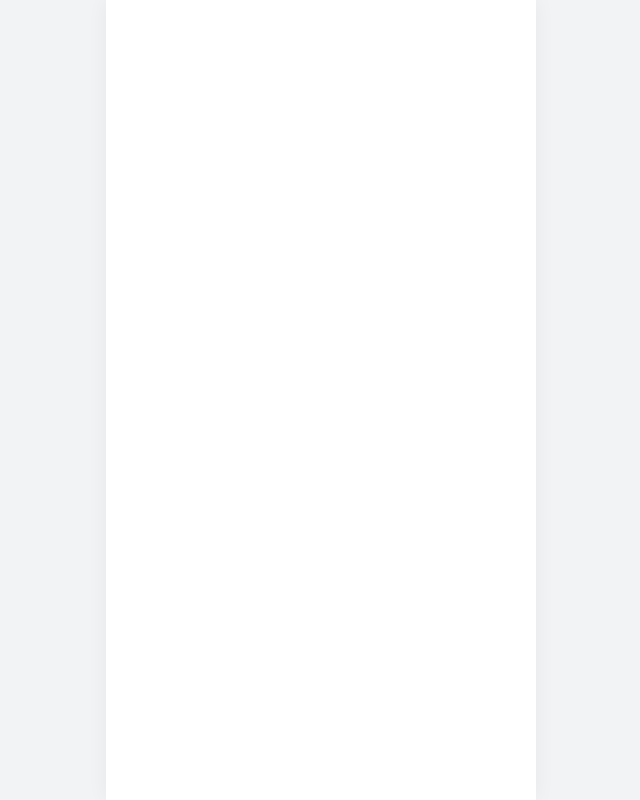
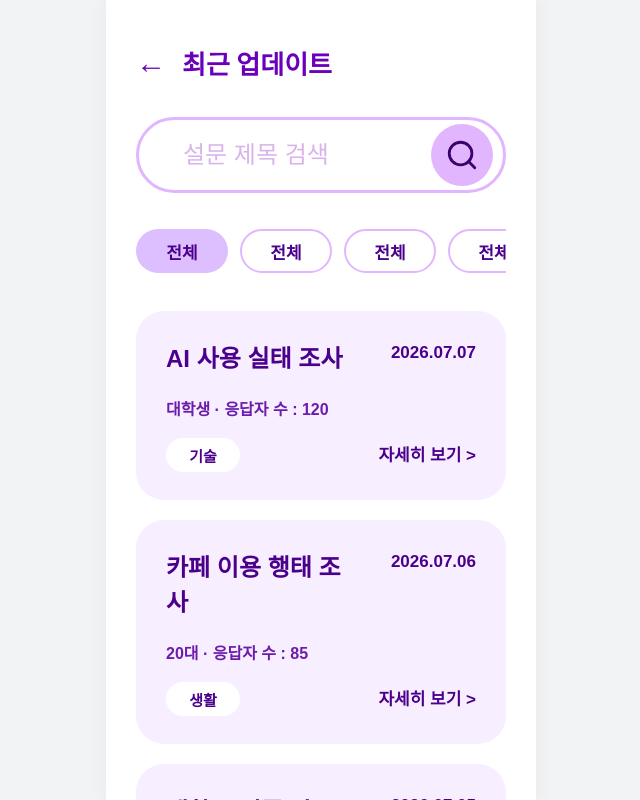
Before and after one commit to kah070809-rgb/Loopa-frontend, a React (Vite) app: page /archiveextra in a window 1280 px wide. Before the commit this address had no page. Shown: the whole page, without its empty margins (319-959 px from the left). Built offline with nearby package versions, Linux system fonts and the light colour scheme.

Commit message:
공공아카이브 더보기화면 구현&아카이브 메인화면과 화면전환 가능

```diff
--- a/src/App.jsx
+++ b/src/App.jsx
@@ -4,7 +4,8 @@ import AppLayout from './styles/AppLayout';
 import Register from "./pages/Register";
 import Login from "./pages/Login";
 import Landing from './pages/Landing';
-import PublicArchiveMain from './pages/PublicArchiveMain';
+import PublicArchiveMain from './pages/publicarchive/PublicArchiveMain';
+import ArchiveExtra from './pages/publicarchive/ArchiveExtra';
 // 💡 1. AppLayout 컴포넌트를 불러옵니다 (경로 확인 필수!)
 //import './App.css';
 
@@ -29,6 +30,7 @@ function App() {
           <Route path="/login" element={<Login />} />
           <Route path="/landing" element={<Landing />} />
           <Route path="/archivemain" element={<PublicArchiveMain />}/>
+          <Route path="/archiveextra" element={<ArchiveExtra />}/>
         </Routes>
       </AppLayout>
     </BrowserRouter>
--- /dev/null
+++ b/src/pages/publicarchive/ArchiveExtra.css
@@ -0,0 +1,112 @@
+.archive-extra-page {
+  width: 100%;
+  min-height: 100vh;
+  padding: 44px 30px;
+  box-sizing: border-box;
+  background-color: #ffffff;
+}
+.archive-extra-header {
+  display: flex;
+  align-items: center;
+  gap: 16px;
+  margin-bottom: 36px;
+}
+
+.archive-extra-back-button {
+  border: none;
+  background: none;
+  padding: 0;
+  color: #6a00b9;
+  font-size: 30px;
+  font-weight: 700;
+  cursor: pointer;
+  line-height: 1;
+}
+
+.archive-extra-title {
+  margin: 0;
+  color: #6a00b9;
+  font-size: 26px;
+  font-weight: 600;
+}
+
+.archive-extra-search-box {
+  width: 100%;
+  height: 76px;
+  border: 3px solid #e2b5ff;
+  border-radius: 40px;
+  box-sizing: border-box;
+
+  display: flex;
+  align-items: center;
+  padding: 0 10px 0 42px;
+  margin-bottom: 36px;
+}
+
+.archive-extra-search-input {
+  flex: 1;
+  min-width: 0;
+  border: none;
+  outline: none;
+  color: #6a00b9;
+  font-size: 24px;
+  font-weight: 400;
+  background: transparent;
+}
+
+.archive-extra-search-input::placeholder {
+  color: #d9b4ec;
+}
+
+.archive-extra-search-button {
+  flex-shrink: 0;
+  width: 62px;
+  height: 62px;
+  border: none;
+  border-radius: 50%;
+  background-color: #e2b5ff;
+  color: #3d006f;
+  font-size: 34px;
+
+  display: flex;
+  align-items: center;
+  justify-content: center;
+  cursor: pointer;
+}
+
+.archive-extra-filter-row {
+  display: flex;
+  gap: 12px;
+  overflow-x: auto;
+  margin-bottom: 34px;
+  padding-bottom: 4px;
+}
+
+.archive-extra-filter-row::-webkit-scrollbar {
+  display: none;
+}
+
+.archive-extra-filter-button {
+  flex-shrink: 0;
+  min-width: 92px;
+  height: 44px;
+  border: 2px solid #e2b5ff;
+  border-radius: 24px;
+  background-color: #ffffff;
+  color: #4b008c;
+  font-size: 17px;
+  font-weight: 700;
+  cursor: pointer;
+}
+
+.archive-extra-filter-button.selected {
+  border: none;
+  background-color: #ddbfff;
+  color: #4b008c;
+}
+
+.archive-extra-card-list {
+  display: flex;
+  flex-direction: column;
+  gap: 20px;
+}
--- /dev/null
+++ b/src/pages/publicarchive/ArchiveExtra.jsx
@@ -0,0 +1,100 @@
+import { FiSearch } from "react-icons/fi";
+import { useState } from "react";
+import { useNavigate } from "react-router-dom";
+import SurveyPreviewCard from "./archivecomponents/SurveyPreviewCard";
+import "./ArchiveExtra.css"
+
+function ArchiveExtra() {
+    const navigate = useNavigate();
+
+    const [selectedSurveyId, setSelectedSurveyId] = useState(null);
+
+    const surveys = [
+  {
+    id: 1,
+    title: "AI 사용 실태 조사",
+    target: "대학생",
+    responseCount: 120,
+    category: "기술",
+    updatedAt: "2026.07.07",
+  },
+  {
+    id: 2,
+    title: "카페 이용 행태 조사",
+    target: "20대",
+    responseCount: 85,
+    category: "생활",
+    updatedAt: "2026.07.06",
+  },
+  {
+    id: 3,
+    title: "대학교 팀플 만족도 조사",
+    target: "대학생",
+    responseCount: 210,
+    category: "교육",
+    updatedAt: "2026.07.05",
+  },
+];
+
+    return(
+         <section className="archive-extra-page">
+             <header className="archive-extra-header">
+                 <button
+                  className="archive-extra-back-button"
+                  type="button"
+                  onClick={() => navigate("/archivemain")}>
+                     ←
+                 </button>
+
+                 <h1 className="archive-extra-title">최근 업데이트</h1>
+             </header>
+
+             <div className="archive-extra-search-box">
+                 <input
+                  className="archive-extra-search-input"
+                  type="text"
+                  placeholder="설문 제목 검색"
+                 />
+
+                 <button className="archive-extra-search-button" type="button">
+                     <FiSearch />
+                 </button>
+             </div>
+
+             <div className="archive-extra-filter-row">
+                 <button className="archive-extra-filter-button selected" type="button">
+                  전체
+                 </button>
+
+                 <button className="archive-extra-filter-button" type="button">
+                  전체
+                 </button>
+
+                 <button className="archive-extra-filter-button" type="button">
+                  전체
+                 </button>
+
+                 <button className="archive-extra-filter-button" type="button">
+                  전체
+                 </button>
+
+                 <button className="archive-extra-filter-button" type="button">
+                  전체
+                 </button>
+             </div>
+
+             <div className="archive-extra-card-list">
+                 {surveys.map((survey) => (
+                 <SurveyPreviewCard
+                  key={survey.id}
+                  survey={survey}
+                  isSelected={selectedSurveyId === survey.id}
+                  onClick={() => setSelectedSurveyId(survey.id)}
+                 />
+                 ))}
+             </div>
+         </section>
+    )
+}
+
+export default ArchiveExtra;
--- a/src/pages/PublicArchiveMain.jsx
+++ b/src/pages/publicarchive/PublicArchiveMain.jsx
@@ -1,35 +1,41 @@
+import { FiSearch } from "react-icons/fi";
 import { useState } from "react";
+import { useNavigate } from "react-router-dom";
+import SurveyPreviewCard from "./archivecomponents/SurveyPreviewCard";
 import "./PublicArchiveMain.css"
 
 function publicArchiveMain () {
+  const navigate = useNavigate();
+
   const surveyList = [
   {
     id: 1,
-      title: '대학생 소비 습관 설문',
-      description:
-        '대학생들의 월별 소비 패턴과 지출 우선순위를 조사한 설문입니다.',
-      category: '생활',
-      responseCount: 128,
-      updatedAt: '2026.07.07',
+    title: "대학생 AI 활용 실태 조사",
+    target: "대학생 대상",
+    responseCount: 52,
+    category: "IT·AI",
+    updatedAt: "2026.01.01",
   },
   {
     id: 2,
-      title: '전공 만족도 조사',
-      description:
-        '대학생의 전공 선택 이유와 만족도를 분석하기 위한 설문입니다.',
-      category: '교육',
-      responseCount: 92,
-      updatedAt: '2026.07.06',
+    title: "대학생 AI 활용 실태 조사",
+    target: "대학생 대상",
+    responseCount: 52,
+    category: "IT·AI",
+    updatedAt: "2026.01.01",
   },
   {
     id: 3,
-      title: '대학생 수면 패턴 조사',
-      description: '대학생들의 평균 수면 시간과 생활 리듬을 분석한 설문입니다.',
-      category: '건강',
-      responseCount: 76,
-      updatedAt: '2026.07.05',
+    title: "대학생 AI 활용 실태 조사",
+    target: "대학생 대상",
+    responseCount: 52,
+    category: "IT·AI",
+    updatedAt: "2026.01.01",
   },
 ];
+
+ const [selectedSurveyId, setSelectedSurveyId] = useState(null);
+
 
   return (
     <div>
@@ -60,7 +66,7 @@ function publicArchiveMain () {
           />
 
           <button className="archive-search-button" type="button">
-            🔍
+            <FiSearch />
           </button>
         </div>
 
@@ -85,27 +91,22 @@ function publicArchiveMain () {
         <div className="archive-section-header">
           <h2 className="archive-section-title">최근 업데이트</h2>
 
-          <button className="archive-more-button" type="button">
+          <button
+           className="archive-more-button"
+           type="button"
+           onClick={() => navigate("/archiveextra")}>
             더보기 &gt;
           </button>
         </div>
 
         <div className="archive-card-list">
            {surveyList.map((survey) => (
-            <article className="archive-survey-card" key={survey.id}>
-              <div className="archive-card-top">
-                <span className="archive-card-category">{survey.category}</span>
-                <span className="archive-card-date">{survey.updatedAt}</span>
-              </div>
-
-              <h3 className="archive-card-title">{survey.title}</h3>
-
-              <p className="archive-card-description">{survey.description}</p>
-
-              <div className="archive-card-bottom">
-                <span>응답 {survey.responseCount}개</span>
-              </div>
-            </article>
+            <SurveyPreviewCard
+             key={survey.id}
+             survey={survey}
+             isSelected={selectedSurveyId === survey.id}
+             onClick={() => setSelectedSurveyId(survey.id)}
+            />
             ))}
         </div>
 
--- /dev/null
+++ b/src/pages/publicarchive/archivecomponents/SurveyPreviewCard.css
@@ -0,0 +1,78 @@
+.archive-survey-card {
+  width: 100%;
+  min-height: 160px;
+  padding: 28px 30px;
+  box-sizing: border-box;
+  border: none;
+  border-radius: 28px;
+  background-color: #f7efff;
+  color: #4b008c;
+  cursor: pointer;
+  text-align: left;
+}
+
+.archive-survey-card.selected {
+  background-color: #ddbfff;
+}
+
+.archive-card-main {
+  display: flex;
+  justify-content: space-between;
+  gap: 16px;
+  height: 100%;
+}
+
+.archive-card-left {
+  display: flex;
+  flex-direction: column;
+  align-items: flex-start;
+}
+
+.archive-card-title {
+  margin: 0 0 22px;
+  color: #4b008c;
+  font-size: 24px;
+  font-weight: 700;
+}
+
+.archive-card-info {
+  margin: 0 0 18px;
+  color: #6d1bab;
+  font-size: 16px;
+  font-weight: 600;
+}
+
+.archive-card-category {
+  display: inline-flex;
+  align-items: center;
+  justify-content: center;
+  min-width: 74px;
+  height: 34px;
+  padding: 0 14px;
+  border-radius: 999px;
+  background-color: white;
+  color: #4b008c;
+  font-size: 15px;
+  font-weight: 700;
+}
+
+.archive-card-right {
+  display: flex;
+  flex-direction: column;
+  align-items: flex-end;
+  justify-content: space-between;
+  flex-shrink: 0;
+  padding: 4px 0 6px;
+}
+
+.archive-card-date {
+  color: #4b008c;
+  font-size: 17px;
+  font-weight: 800;
+}
+
+.archive-card-detail {
+  color: #4b008c;
+  font-size: 17px;
+  font-weight: 800;
+}
--- /dev/null
+++ b/src/pages/publicarchive/archivecomponents/SurveyPreviewCard.jsx
@@ -0,0 +1,31 @@
+import "./SurveyPreviewCard.css";
+
+function SurveyPreviewCard({ survey, isSelected, onClick }) {
+  return (
+    <button
+      className={`archive-survey-card ${isSelected ? "selected" : ""}`}
+      type="button"
+      onClick={onClick}
+    >
+      <div className="archive-card-main">
+        <div className="archive-card-left">
+          <h3 className="archive-card-title">{survey.title}</h3>
+
+          <p className="archive-card-info">
+            {survey.target} · 응답자 수 : {survey.responseCount}
+          </p>
+
+          <span className="archive-card-category">{survey.category}</span>
+        </div>
+
+        <div className="archive-card-right">
+          <span className="archive-card-date">{survey.updatedAt}</span>
+
+          <span className="archive-card-detail">자세히 보기 &gt;</span>
+        </div>
+      </div>
+    </button>
+  );
+}
+
+export default SurveyPreviewCard;
```
Also changed, not shown: src/pages/publicarchive/PublicArchiveMain.css (renamed from src/pages/PublicArchiveMain.css, +6 -52 lines). Lines whose indentation alone changed are shown as unchanged.
